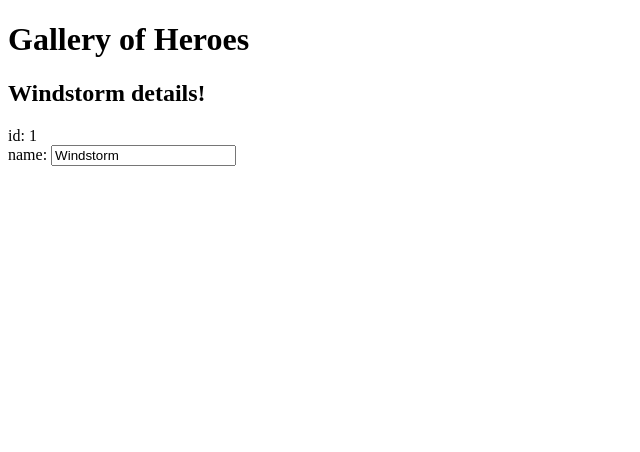
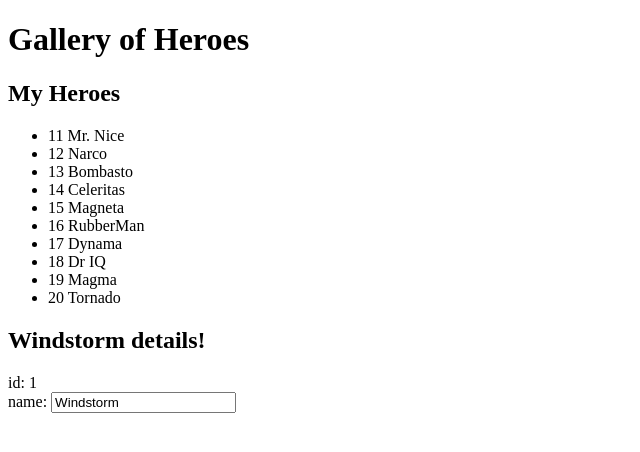
Before and after one commit to DrKalen/Heroes-Gallery, an Angular app: page / in a window 1280 px wide. Shown: the top 452 px of the page, without its empty margins (0-640 px from the left). Built offline with nearby package versions, Linux system fonts and the light colour scheme.

Commit message:
Add list of Heroes

```diff
--- a/src/app/app.component.ts
+++ b/src/app/app.component.ts
@@ -5,10 +5,30 @@
   name: string;
 }
 
+const HEROES: Hero[] = [
+  { id: 11, name: 'Mr. Nice' },
+  { id: 12, name: 'Narco' },
+  { id: 13, name: 'Bombasto' },
+  { id: 14, name: 'Celeritas' },
+  { id: 15, name: 'Magneta' },
+  { id: 16, name: 'RubberMan' },
+  { id: 17, name: 'Dynama' },
+  { id: 18, name: 'Dr IQ' },
+  { id: 19, name: 'Magma' },
+  { id: 20, name: 'Tornado' }
+];
+
 @Component({
   selector: 'app-root',
   template: `
     <h1>{{title}}</h1>
+    <h2>My Heroes</h2>
+    <ul class="heroes">
+      <li *ngFor="let hero of heroes">
+        <!-- each hero goes here -->
+        <span class="badge">{{hero.id}}</span> {{hero.name}}
+      </li>
+    </ul>
     <h2>{{hero.name}} details!</h2>
     <div><label>id: </label>{{hero.id}}</div>
     <div>
@@ -20,6 +40,7 @@
 })
 export class AppComponent {
   title = 'Gallery of Heroes';
+  heroes = HEROES;
   hero: Hero = {
     id: 1,
     name: 'Windstorm'
```
